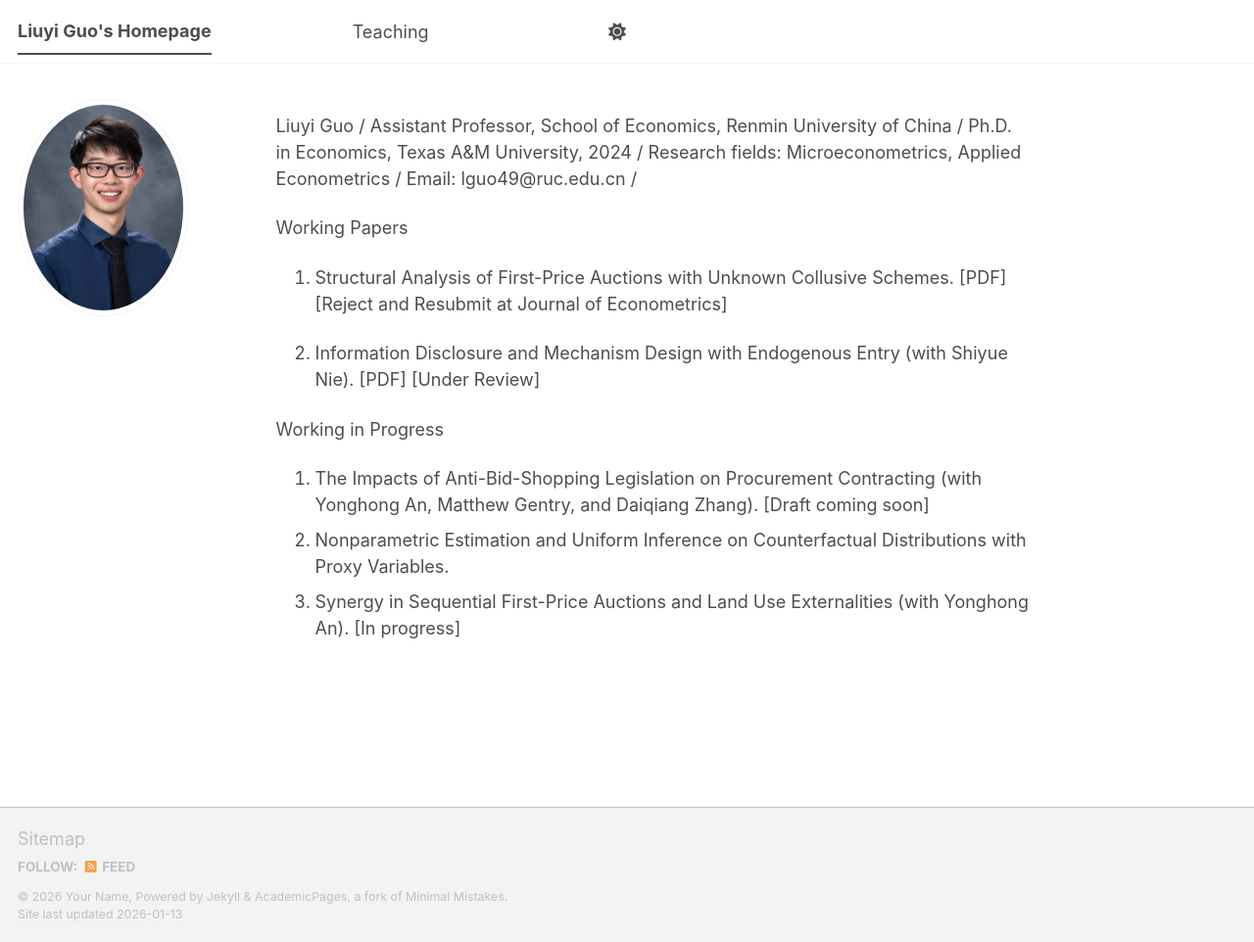
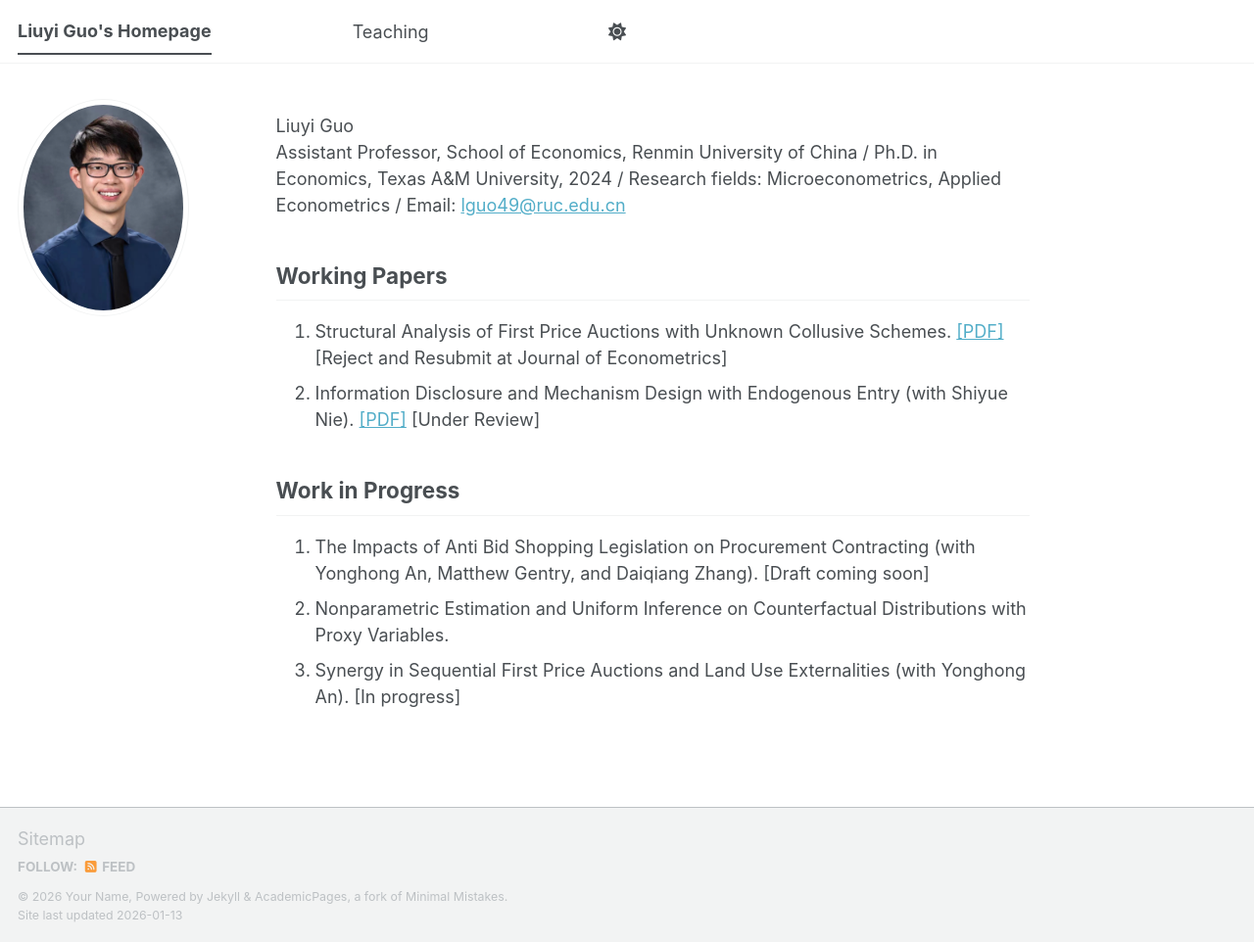
Before and after one commit to guoliuyi/lguo, a Jekyll site: the page built from _pages/about.md, in a window 1280 px wide and 962 px high. Shown: the whole window at 98% size. Built offline with Jekyll 4.4.1, drawn with Linux system fonts in a browser that asks for light colours; a script bundle is joined from its source files by our own code; library files that are not in the unit come from our copies.

Commit message:
Update about.md

```diff
--- a/_pages/about.md
+++ b/_pages/about.md
@@ -6,20 +6,46 @@ redirect_from:
   - /about.html
 ---
 
-Liuyi Guo /
-Assistant Professor, School of Economics, Renmin University of China /
-Ph.D. in Economics, Texas A&M University, 2024 /
-Research fields: Microeconometrics, Applied Econometrics /
-Email: lguo49@ruc.edu.cn /
+<div class="profile-header">
+  <div class="name">Liuyi Guo</div>
 
+  <div class="meta">
+    Assistant Professor, School of Economics, Renmin University of China <span>/</span>
+    Ph.D. in Economics, Texas A&amp;M University, 2024 <span>/</span>
+    Research fields: Microeconometrics, Applied Econometrics <span>/</span>
+    Email: <a href="mailto:lguo49@ruc.edu.cn">lguo49@ruc.edu.cn</a>
+  </div>
+</div>
 
-Working Papers
-  1. Structural Analysis of First-Price Auctions with Unknown Collusive Schemes. [PDF] [Reject and Resubmit at Journal of Econometrics]
+## Working Papers
 
-  2. Information Disclosure and Mechanism Design with Endogenous Entry (with Shiyue Nie). [PDF] [Under Review]
+<ol class="paper-list">
+  <li>
+    Structural Analysis of First Price Auctions with Unknown Collusive Schemes.
+    <a href="pdfs/collusion.pdf">[PDF]</a>
+    <span class="status">[Reject and Resubmit at Journal of Econometrics]</span>
+  </li>
+  <li>
+    Information Disclosure and Mechanism Design with Endogenous Entry (with Shiyue Nie).
+    <a href="pdfs/disclosure.pdf">[PDF]</a>
+    <span class="status">[Under Review]</span>
+  </li>
+</ol>
 
+## Work in Progress
 
-Working in Progress
-  1. The Impacts of Anti-Bid-Shopping Legislation on Procurement Contracting (with Yonghong An, Matthew Gentry, and Daiqiang Zhang). [Draft coming soon]
-  2. Nonparametric Estimation and Uniform Inference on Counterfactual Distributions with Proxy Variables.
-  3. Synergy in Sequential First-Price Auctions and Land Use Externalities (with Yonghong An). [In progress]
+<ol class="paper-list">
+  <li>
+    The Impacts of Anti Bid Shopping Legislation on Procurement Contracting
+    (with Yonghong An, Matthew Gentry, and Daiqiang Zhang).
+    <span class="status">[Draft coming soon]</span>
+  </li>
+  <li>
+    Nonparametric Estimation and Uniform Inference on Counterfactual Distributions with Proxy Variables.
+  </li>
+  <li>
+    Synergy in Sequential First Price Auctions and Land Use Externalities
+    (with Yonghong An).
+    <span class="status">[In progress]</span>
+  </li>
+</ol>
```
